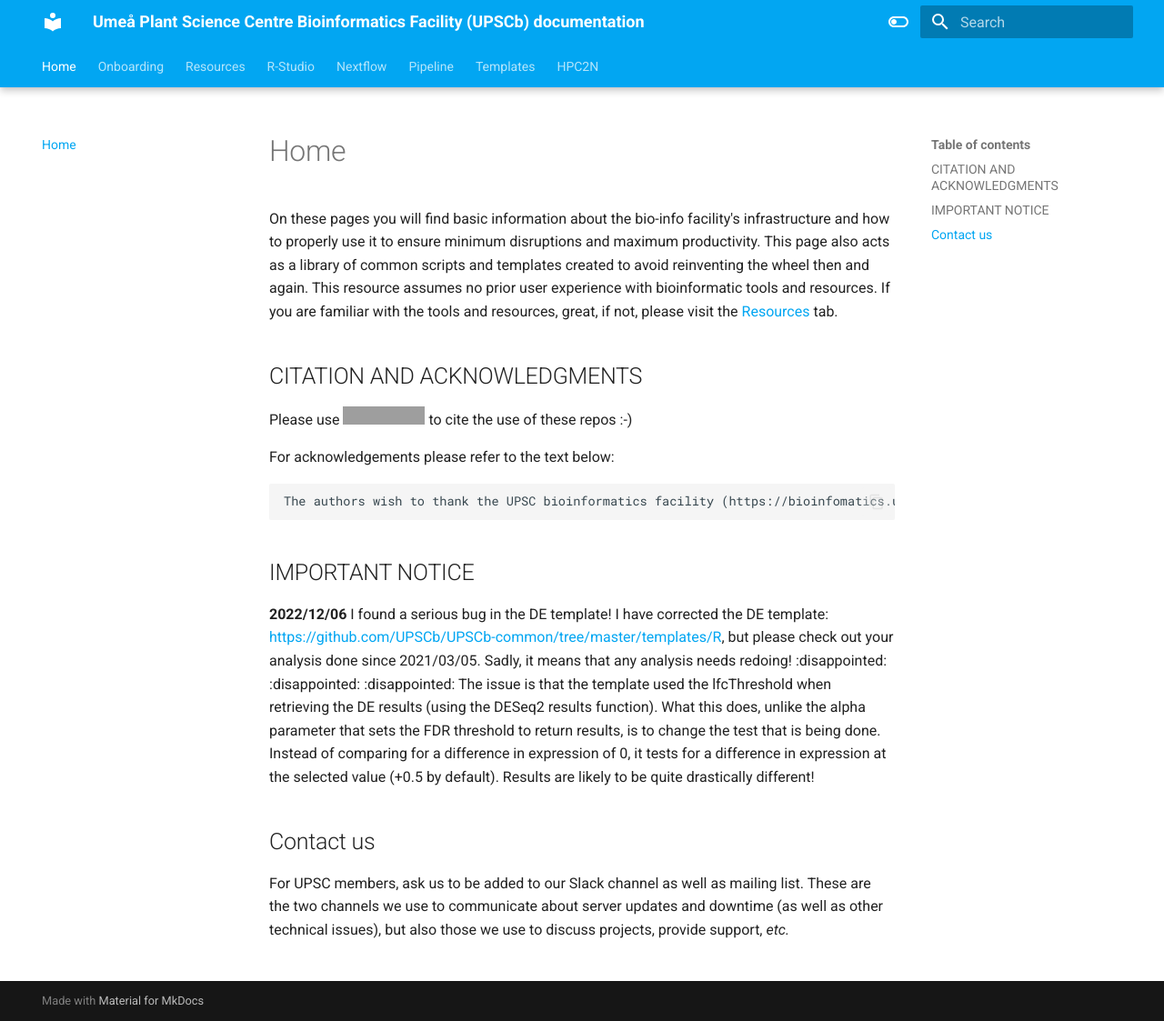
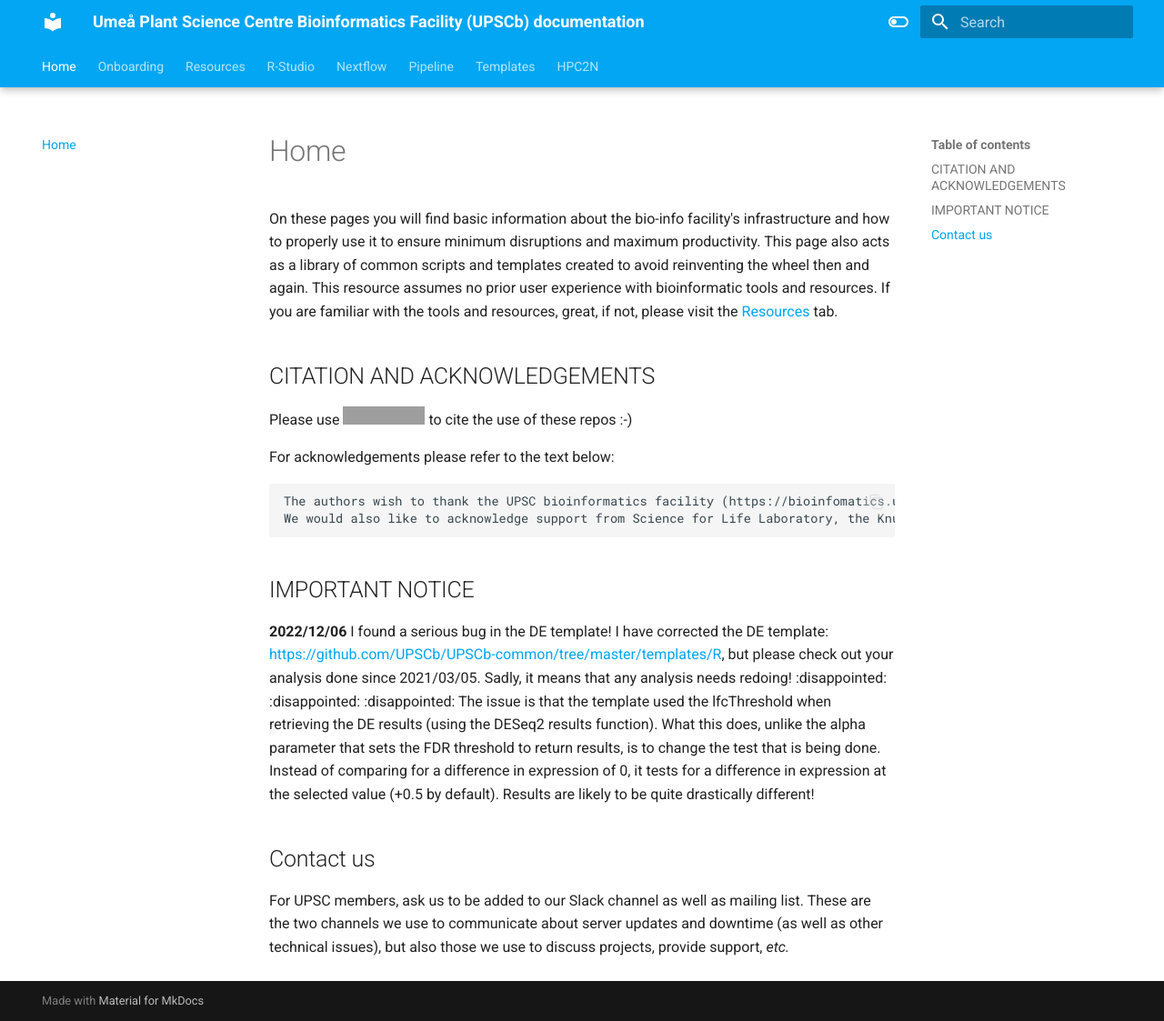
Before and after one commit to UPSCb/Documentation, an MkDocs documentation site: the page built from docs/README.md, in a window 1280 px wide and 1123 px high. Shown: the whole window at 91% size. Built offline with MkDocs 1.6.1 and Material for MkDocs 9.7.7, drawn with Linux system fonts in a browser that asks for light colours; grey boxes are pictures that could not be loaded.

Commit message:
Spelling error

````diff
--- a/docs/README.md
+++ b/docs/README.md
@@ -2,13 +2,14 @@
 This page also acts as a library of common scripts and templates created to avoid reinventing the wheel then and again. This resource assumes no prior user experience with bioinformatic tools and resources. If you are familiar with the tools and resources, great, if not, please visit the [Resources](3.%20Resources.md) tab.
 
 
-## CITATION AND ACKNOWLEDGMENTS
+## CITATION AND ACKNOWLEDGEMENTS
 Please use [![DOI](https://zenodo.org/badge/206072841.svg)](https://zenodo.org/badge/latestdoi/206072841) to cite the use of these repos :-)
 
 For acknowledgements please refer to the text below:
 
 ``` txt
-The authors wish to thank the UPSC bioinformatics facility (https://bioinfomatics.upsc.se) for technical support with regards to the RNA-Seq data pre-processing and analyses. We would also like to acknowledge support from Science for Life Laboratory, the Knut and Alice Wallenberg Foundation, the National Genomics Infrastructure funded by the Swedish Research Council, and Uppsala Multidisciplinary Center for Advanced Computational Science for assistance with massively parallel sequencing and access to the UPPMAX computational infrastructure.
+The authors wish to thank the UPSC bioinformatics facility (https://bioinfomatics.upsc.se) for technical support with regards to the RNA-Seq data pre-processing and analyses.
+We would also like to acknowledge support from Science for Life Laboratory, the Knut and Alice Wallenberg Foundation, the National Genomics Infrastructure funded by the Swedish Research Council, and Uppsala Multidisciplinary Center for Advanced Computational Science for assistance with massively parallel sequencing and access to the UPPMAX computational infrastructure.
 
 ```
 
````
